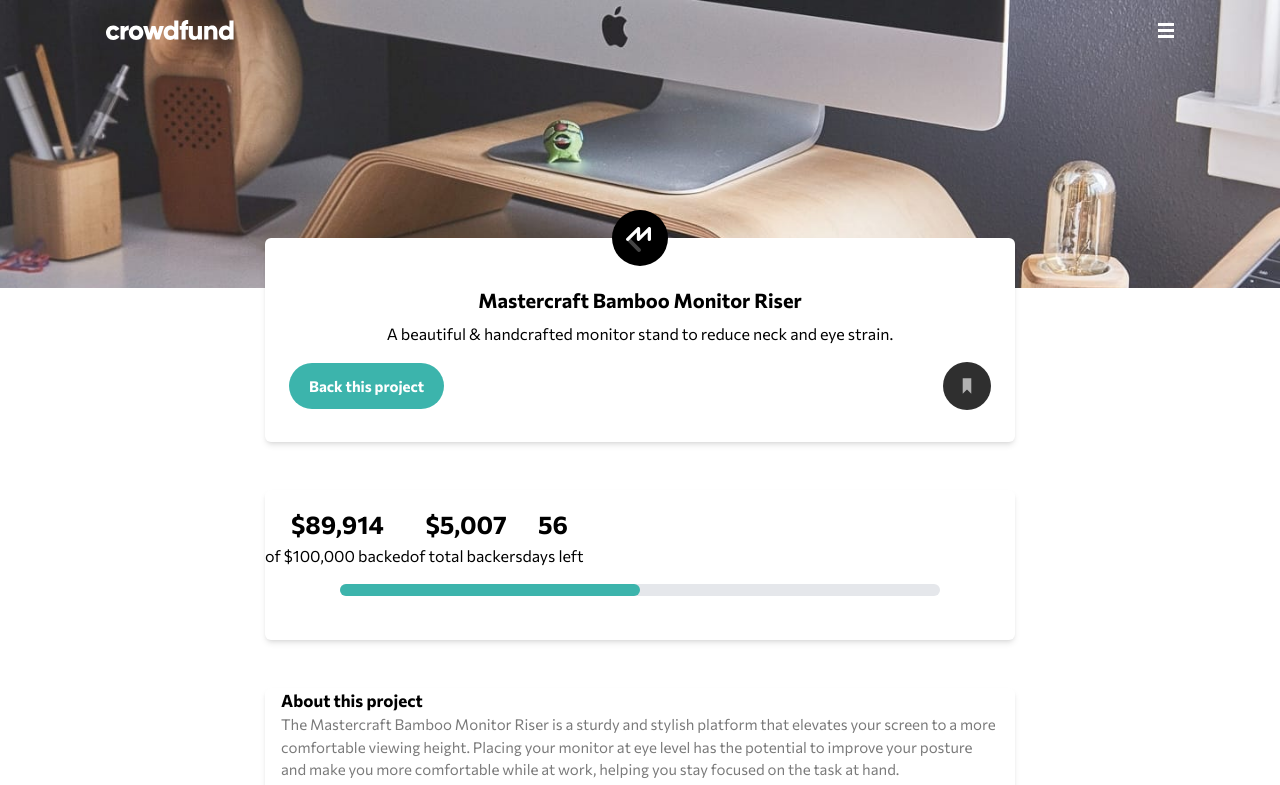
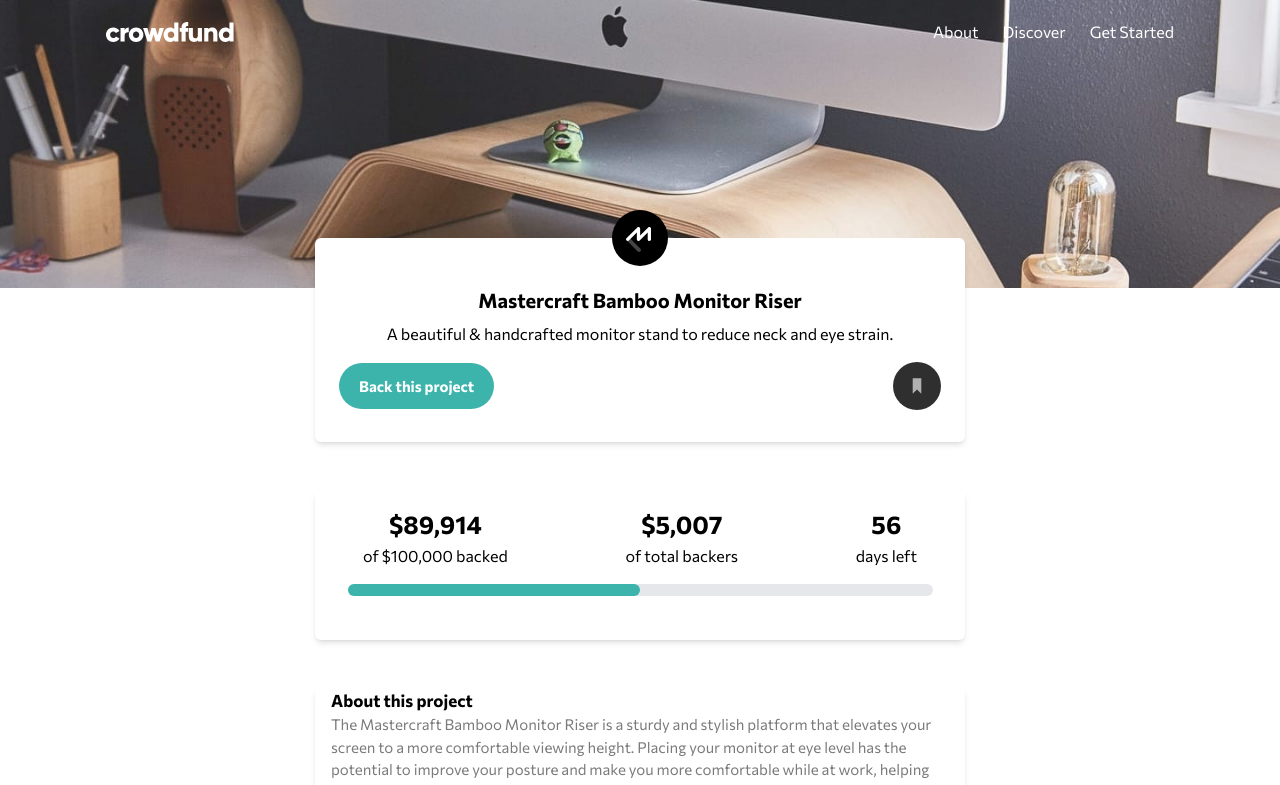
Before and after one commit to chiamaka28/crowdfunding-product, a React (Vite) app: page / in a window 1280 px wide. Shown: the top 785 px of the page. Built offline with nearby package versions, Linux system fonts and the light colour scheme.

Commit message:
added the desktop navigation

```diff
--- a/src/components/Header.jsx
+++ b/src/components/Header.jsx
@@ -12,9 +12,22 @@ const Header = ({handleToggle, nav}) => {
         <div onClick={handleToggle} className={nav ? "fixed top-0 left-0 bg-overlay w-full h-full z-50 transition-all duration-700 ease-in-out" : ""}>
           <nav className="flex items-center justify-between py-5 px-4 w-[90%] mx-auto max-w-[1100px]">
             <img src={logo} alt="" />
-            <button onClick={handleToggle}>
+            <button onClick={handleToggle} className="md:hidden">
               {nav ? <img src={close} alt="" className="h-5"/> : <img src={hamburger} alt="" />}
             </button>
+            <div className="hidden md:block">
+            <ul className="hidden md:flex gap-6 text-white">
+              <li>
+                <a href="">About</a>
+              </li>
+              <li>
+                <a href=""> Discover</a>
+              </li>
+              <li>
+                <a href="">Get Started</a>
+              </li>
+            </ul>
+          </div>
           </nav>
           <div className={ nav ? "bg-white w-[80%] mx-auto rounded-lg py-7 relative" : "hidden"}>
             <ul className="flex flex-col">
@@ -31,7 +44,7 @@ const Header = ({handleToggle, nav}) => {
           </div>
         </div>
       </div>
-      <div className="w-[90%] mx-auto max-w-[750px] bg-white mt-[-50px] rounded-md relative text-center shadow-md pb-6 px-2">
+      <div className="w-[90%] mx-auto max-w-[650px] bg-white mt-[-50px] rounded-md relative text-center shadow-md pb-6 px-2">
         <div className="flex justify-center items-center">
           <img src={mastercraft} alt="" className=" absolute top-[-20] " />
         </div>
--- a/src/components/Main.jsx
+++ b/src/components/Main.jsx
@@ -3,9 +3,9 @@ import React from "react";
 const Main = () => {
   return (
     <div className="pb-12">
-      <div className="w-[90%] mx-auto max-w-[750px] bg-white shadow-md my-12 pb-6 rounded-md">
-        <div className="flex flex-col md:flex-row items-center">
-          <p className="flex flex-col text-center my-4 after:content-['']">
+      <div className="w-[90%] mx-auto max-w-[650px] bg-white shadow-md my-12 pb-6 rounded-md">
+        <div className="flex flex-col md:flex-row items-center md:justify-between md:px-12">
+          <p className="flex flex-col text-center my-4 ">
             <span className="text-[25px] font-extrabold">$89,914</span> of
             $100,000 backed
             <span className="w-[20%] h-[1px] bg-black mx-auto mt-3 md:hidden"></span>
@@ -19,11 +19,11 @@ const Main = () => {
             <span className="text-[25px] font-extrabold">56</span> days left
           </p>
         </div>
-        <div class="mb-5 h-3 rounded-full bg-gray-200 w-[80%] mx-auto ">
+        <div class="mb-5 h-3 rounded-full bg-gray-200 w-[80%] md:w-[90%] mx-auto ">
           <div class="h-3 rounded-full bg-cyan" style={{ width: "50%" }}></div>
         </div>
       </div>
-      <div className="w-[90%] mx-auto max-w-[750px] bg-white shadow-md rounded-md text-[15px] px-4 pb-9">
+      <div className="w-[90%] mx-auto max-w-[650px] bg-white shadow-md rounded-md text-[15px] px-4 pb-9">
         <h3 className="font-bold text-[17px]">About this project</h3>
         <div className="text-darkGray">
           <p>
```
